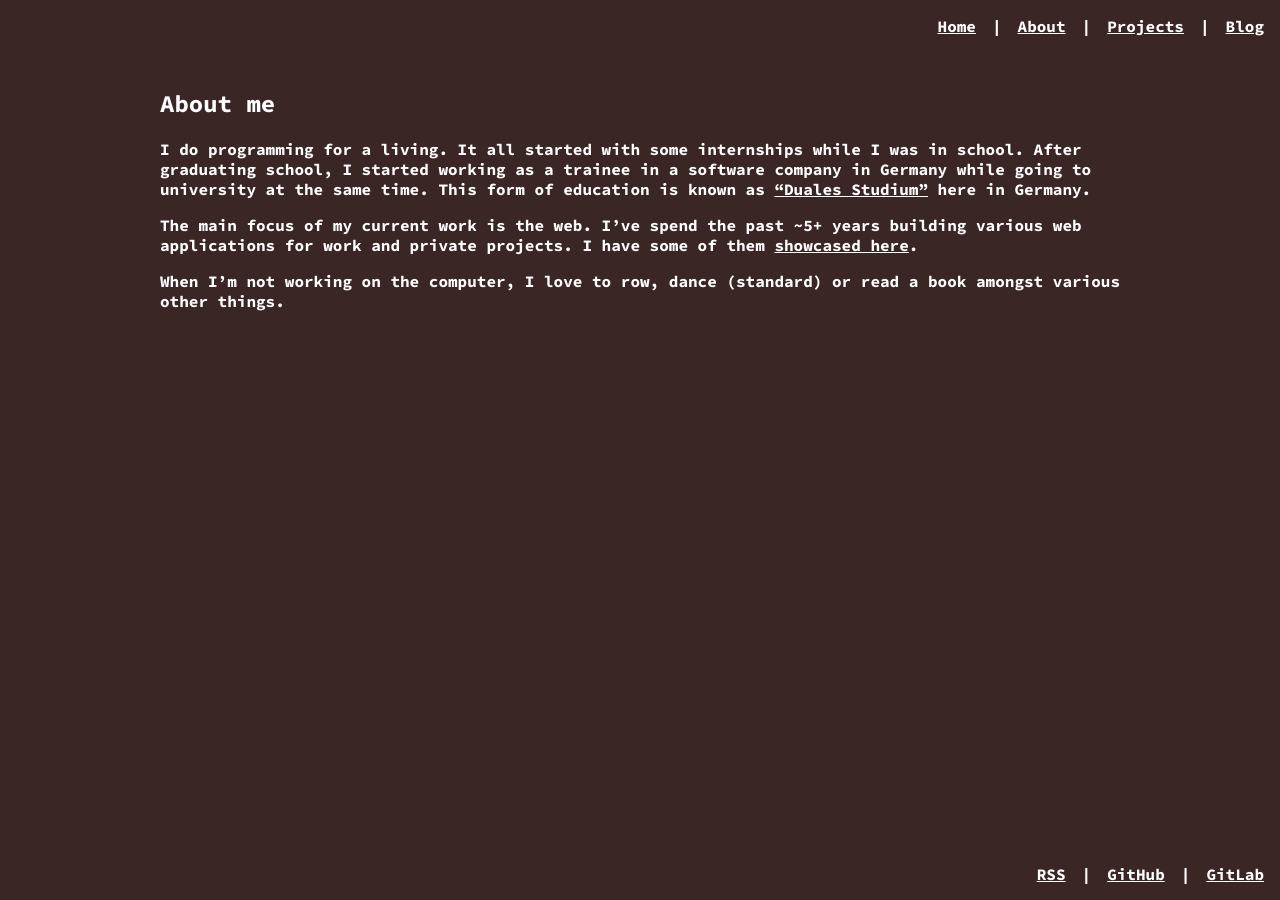
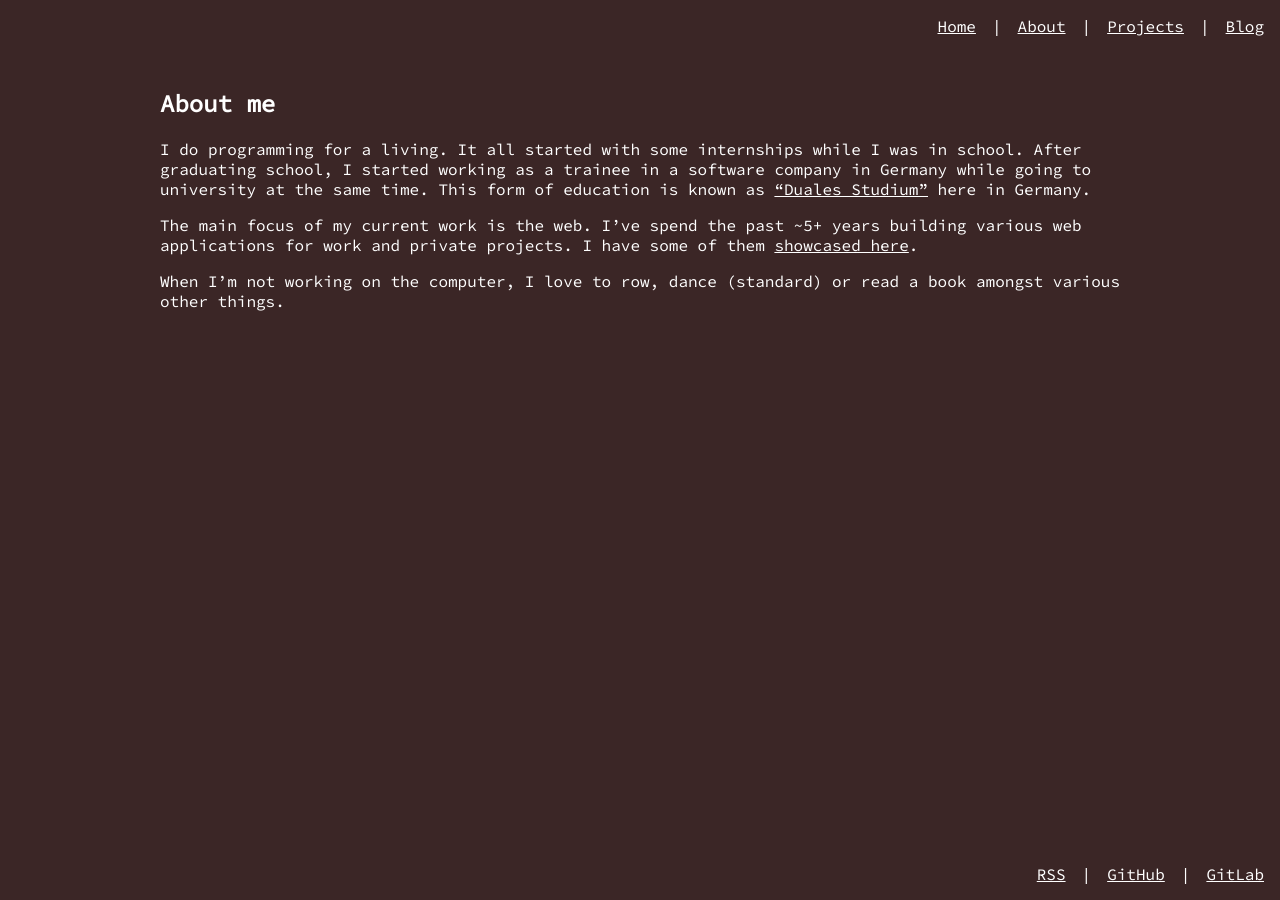
Before and after one commit to jannisfink/jannisfink.de, a Jekyll site: the page built from about.md, in a window 1280 px wide. Built offline with Jekyll 4.4.1, drawn with Linux system fonts in a browser that asks for light colours.

Commit message:
switch from bold to normal font

```diff
--- a/_includes/head.html
+++ b/_includes/head.html
@@ -1,6 +1,6 @@
 <title>{{page.title}}</title>
 
-<link href="https://fonts.googleapis.com/css?family=Source+Code+Pro:700" rel="stylesheet">
+<link href="https://fonts.googleapis.com/css?family=Source+Code+Pro" rel="stylesheet">
 <link href="{{ "/assets/css/main.css" | absolute_url }}" rel="stylesheet">
 
 <link rel="icon" type="image/png" href="{{"/assets/icon/favicon_32x32.png" | absolute_url}}">
```
